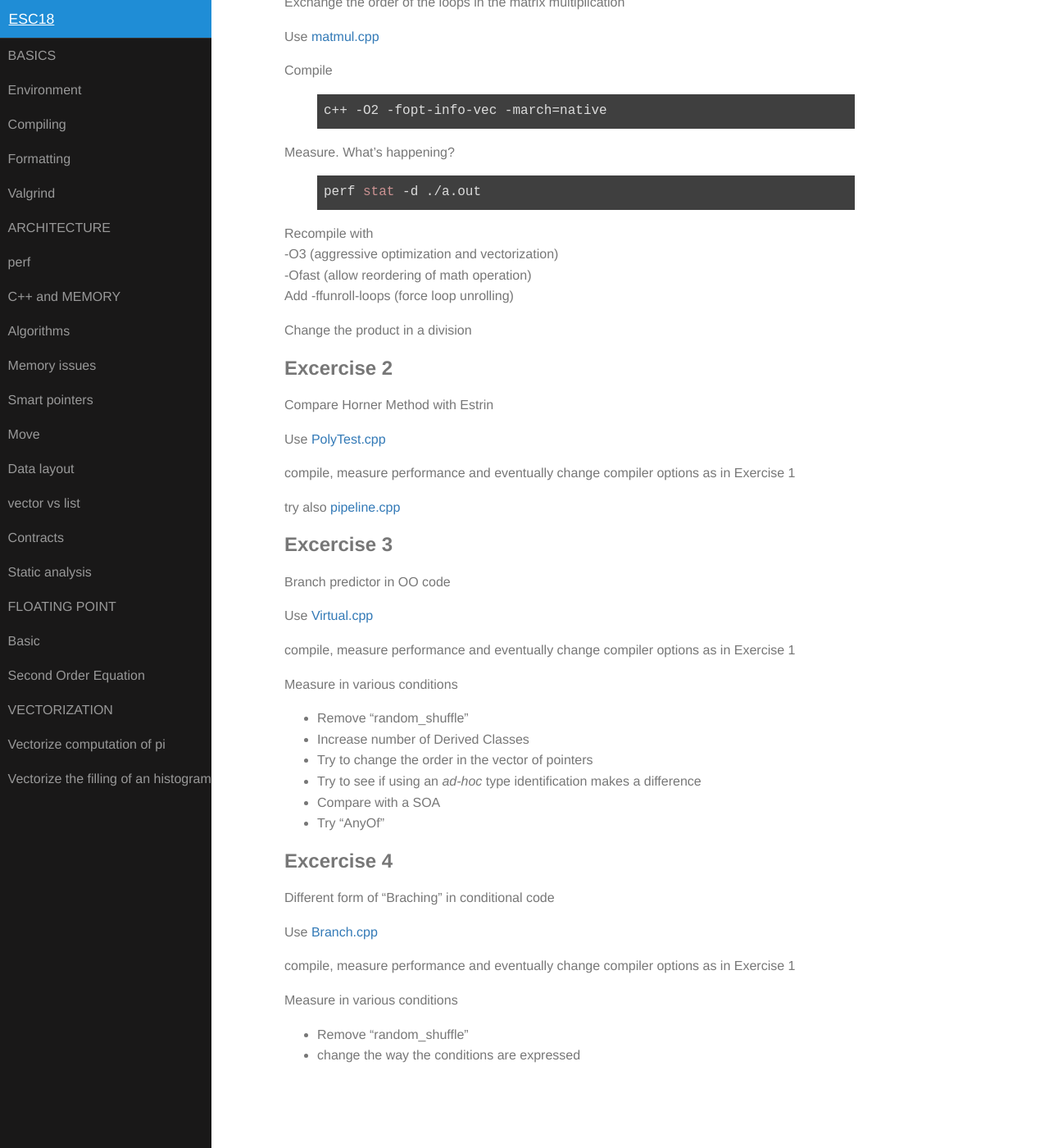
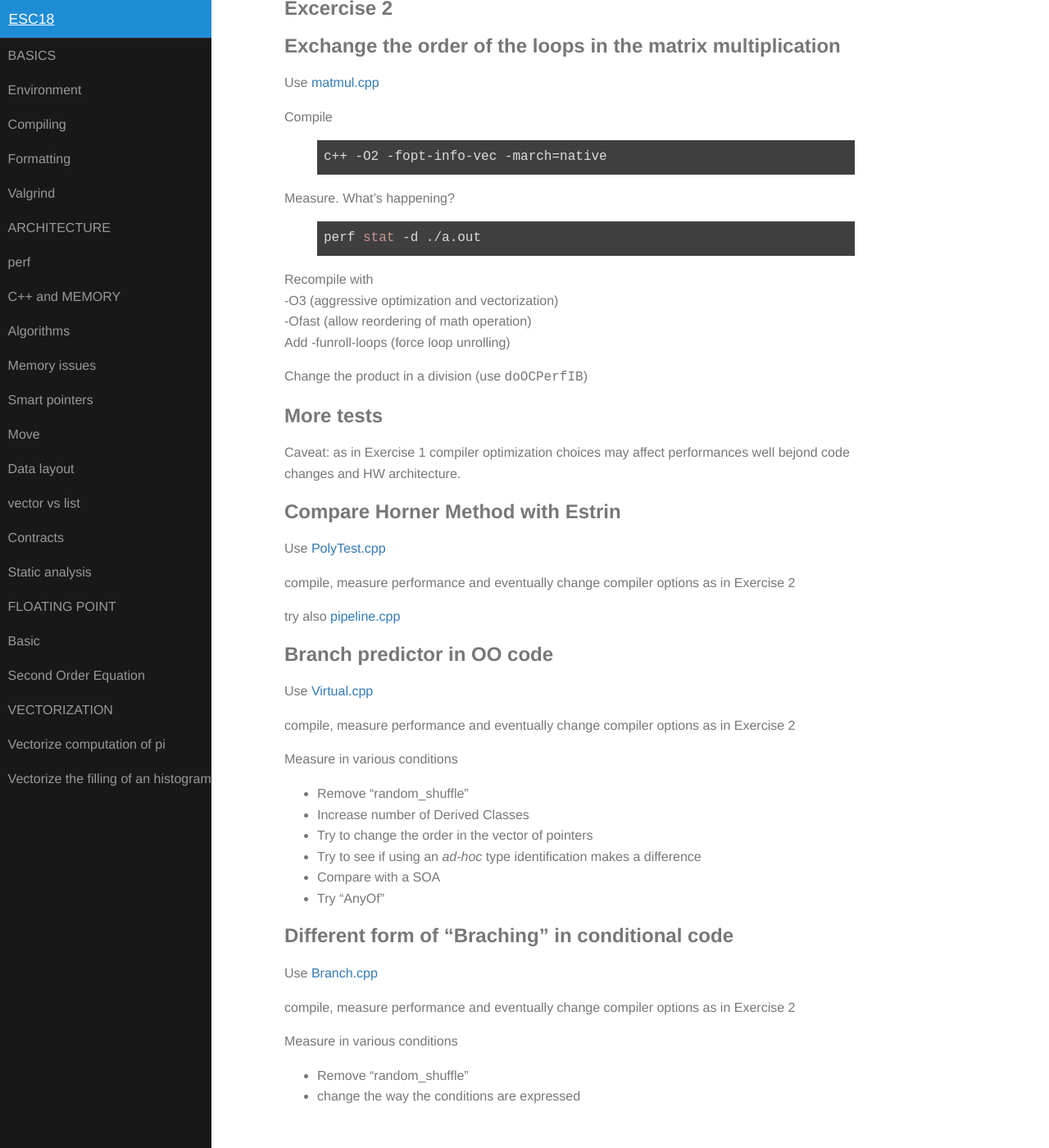
Before and after one commit to gudrutis/esc18, a Jekyll site: the page built from architecture/perf.markdown, in a window 1280 px wide and 1400 px high, scrolled down 1157 px. Shown: the whole window at 82% size. Built offline with Jekyll 4.4.1, drawn with Linux system fonts in a browser that asks for light colours.

Commit message:
refactor

```diff
--- a/architecture/perf.markdown
+++ b/architecture/perf.markdown
@@ -48,10 +52,11 @@ for an example (tailored to the Ivy-Bridge machines used for the exercise) see
 [`doOCPerfIB`]({{site.exercises_repo}}/hands-on/architecture/doOCPerfIB)
 
 
-Excercise 1
+Excercise 2
 -----------
 
 Exchange the order of the loops in the matrix multiplication
+------------------------------------------------------------
 
 Use [matmul.cpp]({{site.exercises_repo}}/hands-on/architecture/matmul.cpp)
 
@@ -67,30 +72,37 @@ perf stat -d ./a.out
 Recompile with<br>
 -O3  (aggressive optimization and vectorization)<br>
 -Ofast (allow reordering of math operation)<br>
-Add -ffunroll-loops (force loop unrolling)
+Add -funroll-loops (force loop unrolling)
 
 Change the product in a division
+(use `doOCPerfIB`)
+
+More tests
+-----------
 
 
-Excercise 2
------------
+Caveat: as in Exercise 1 compiler optimization choices may affect performances well bejond
+code changes and HW architecture.
+
+
 
 Compare Horner Method with Estrin
+----------------------------------
+
 
 Use [PolyTest.cpp]({{site.exercises_repo}}/hands-on/architecture/PolyTest.cpp)
 
-compile, measure performance and eventually change compiler options as in Exercise 1
+compile, measure performance and eventually change compiler options as in Exercise 2
 
 try also [pipeline.cpp]({{site.exercises_repo}}/hands-on/architecture/pipeline.cpp)
 
-Excercise 3
------------
 
 Branch predictor in OO code
+----------------------------------
 
 Use [Virtual.cpp]({{site.exercises_repo}}/hands-on/architecture/Virtual.cpp)
 
-compile, measure performance and eventually change compiler options as in Exercise 1
+compile, measure performance and eventually change compiler options as in Exercise 2
 
 Measure in various conditions
    * Remove “random_shuffle”
@@ -102,14 +114,14 @@ Measure in various conditions
 
 
 
-Excercise 4
------------
+
 
 Different form of “Braching” in conditional code
+----------------------------------
 
 Use [Branch.cpp]({{site.exercises_repo}}/hands-on/architecture/Branch.cpp)
 
-compile, measure performance and eventually change compiler options as in Exercise 1
+compile, measure performance and eventually change compiler options as in Exercise 2
 
 Measure in various conditions
    * Remove “random_shuffle”
```
Also changed, not shown: other parts of architecture/perf.markdown (+4 -0 lines).
